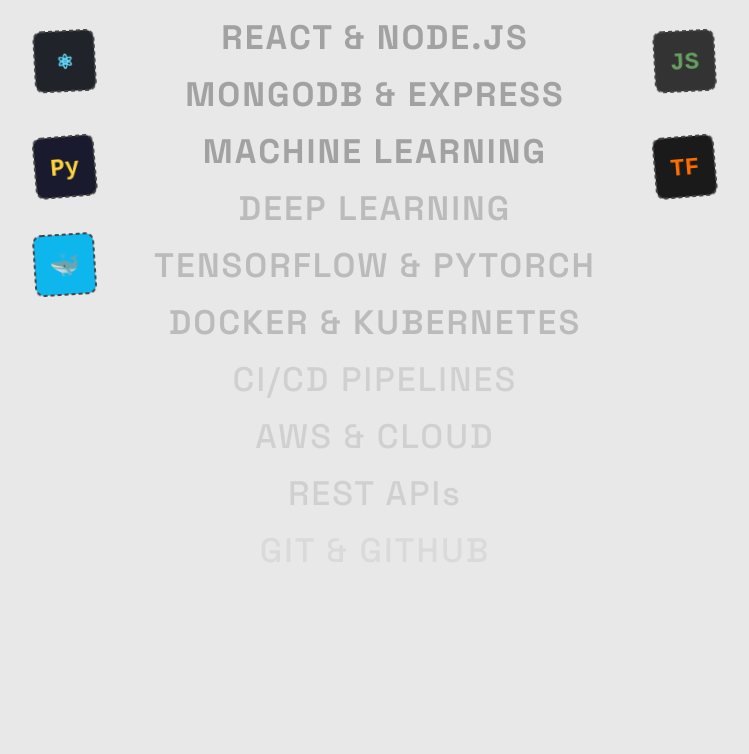
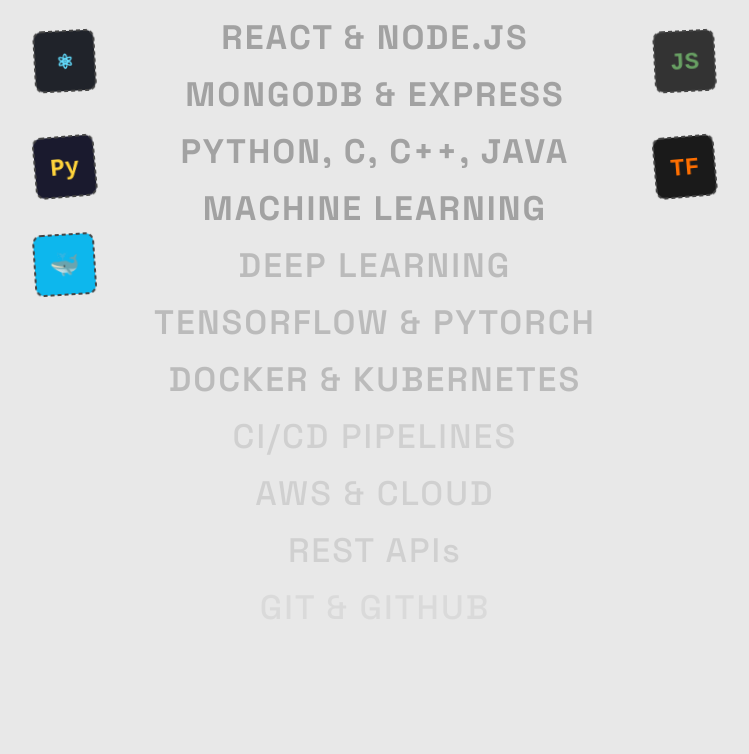
Before and after one commit to Strange-101/WEB_PORTFOLIO, a React (Vite) app in the folder client/: page / in a window 1280 px wide. Shown: the part 1980-2734 px from the top of the page, without its empty margins (265-1014 px from the left). Built offline with nearby package versions, Linux system fonts and the light colour scheme.

Commit message:
Small fixes

```diff
--- a/client/src/App.jsx
+++ b/client/src/App.jsx
@@ -98,6 +98,7 @@ function getFallbackData() {
       skills: [
         { name: 'REACT & NODE.JS', weight: 'bold' },
         { name: 'MONGODB & EXPRESS', weight: 'bold' },
+        { name: 'PYTHON, C, C++, JAVA', weight: 'bold' },
         { name: 'MACHINE LEARNING', weight: 'bold' },
         { name: 'DEEP LEARNING', weight: 'medium' },
         { name: 'TENSORFLOW & PYTORCH', weight: 'medium' },
@@ -115,7 +116,7 @@ function getFallbackData() {
       { platform: 'Codolio', rank: 'Verified Gold', problemsSolved: 160, accuracy: '23d Streak', link: 'https://codolio.com/profile/strange' }
     ],
     hackathons: [
-      { id: 1, name: 'Cipherthon 2.0', project: 'Intelligent Hiring Ecosystem', date: '2024', status: 'Participant' },
+      { id: 1, name: 'Cipherthon 2.0', project: 'Intelligent Hiring Ecosystem', date: '2024', status: 'Runner Up' },
       { id: 2, name: 'HackJNU', project: 'Decentralized Voting DApp', date: '2024', status: 'Participant' },
       { id: 3, name: 'Hackmania', project: 'Agricultural E-Commerce Marketplace', date: '2023', status: 'Participant' }
     ],
```
